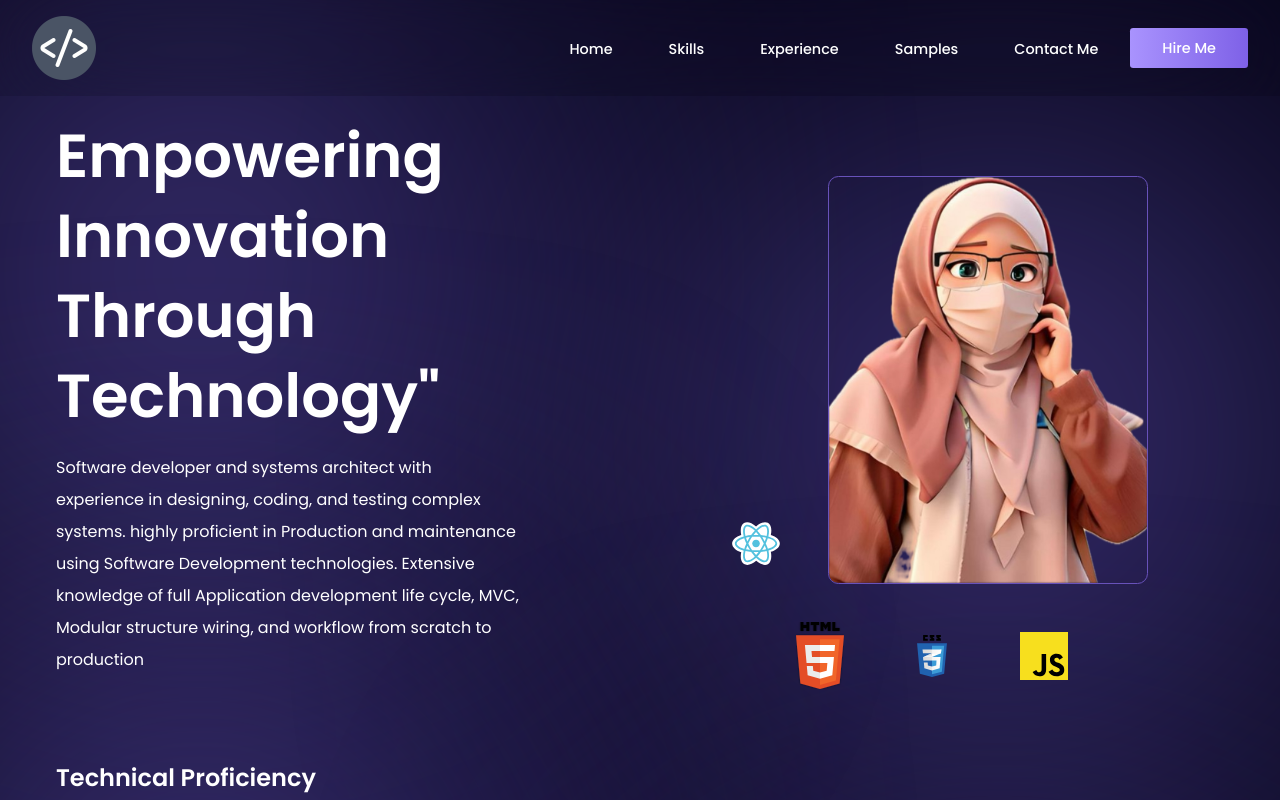
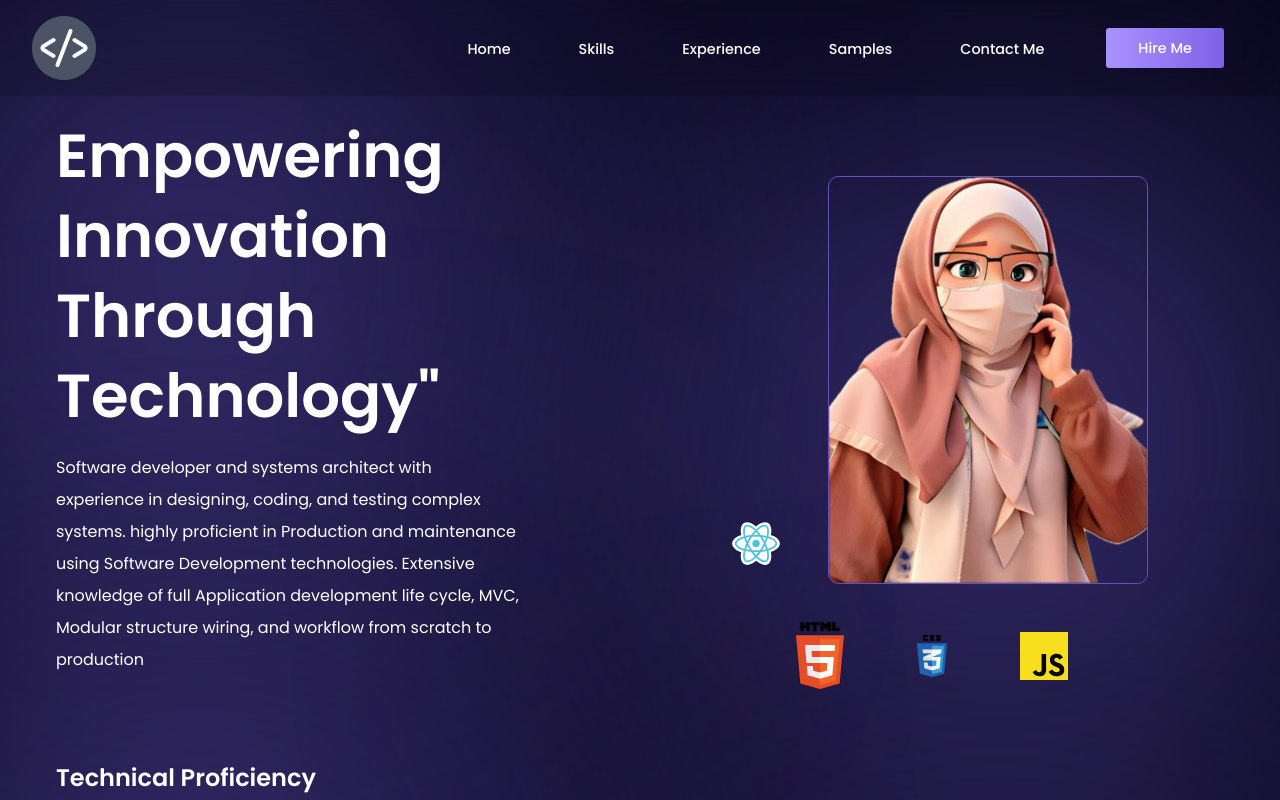
Before and after one commit to HendMohammed90/Portfolio, a React (Create React App) app: page / in a window 1280 px wide. Shown: the top 800 px of the page. Built offline with nearby package versions, Linux system fonts and the light colour scheme.

Commit message:
fix nav links warning

```diff
--- a/src/components/Navbar/NavListItem/NavListItem.jsx
+++ b/src/components/Navbar/NavListItem/NavListItem.jsx
@@ -1,3 +1,4 @@
+/* eslint-disable jsx-a11y/anchor-is-valid */
 import React from 'react';
 
 function NavListItem() {
@@ -17,14 +18,14 @@ function NavListItem() {
       <img className='logo' src='/assets/images/logo.png' alt='logoImg' />
 
       <ul>
-        <li><a className='menu-item' onClick={() => handleItemClick('home')}>Home</a></li>
-        <li><a className='menu-item' onClick={() => handleItemClick('skills')}>Skills</a></li>
-        <li><a className='menu-item' onClick={() => handleItemClick('experience')}>Experience</a></li>
-        <li><a className='menu-item' onClick={() => handleItemClick('samples')}>Samples</a></li>
-        <li><a className='menu-item' onClick={() => handleItemClick('contact')}>Contact Me</a></li>
-        <button className='contact-btn' onClick={() => { }}>
+      <li><button className='menu-item' onClick={() => handleItemClick('home')}>Home</button></li>
+        <li><button className='menu-item' onClick={() => handleItemClick('skills')}>Skills</button></li>
+        <li><button className='menu-item' onClick={() => handleItemClick('experience')}>Experience</button></li>
+        <li><button className='menu-item' onClick={() => handleItemClick('samples')}>Samples</button></li>
+        <li><button className='menu-item' onClick={() => handleItemClick('contact')}>Contact Me</button></li>
+        <li><button className='contact-btn' onClick={() => {handleItemClick('contact') }}>
           Hire Me
-        </button>
+        </button></li>
       </ul>
     </>
   );
--- a/src/components/Navbar/Navbar.css
+++ b/src/components/Navbar/Navbar.css
@@ -39,6 +39,8 @@
     color: #fff;
     position: relative;
     cursor: pointer;
+    background-color: transparent;
+    border: none;
 }
 
 .menu-item::before{
```
